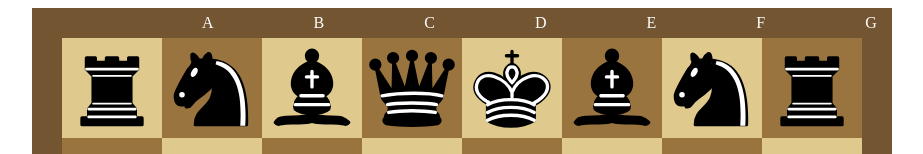
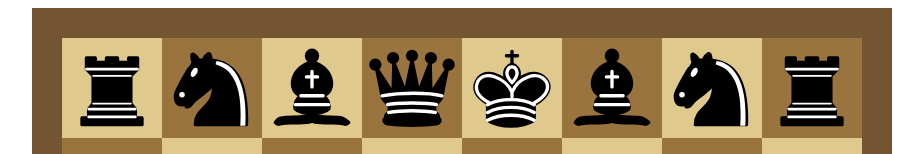
Before and after one commit to AlikAliev228/ches_front, a plain HTML site: page index.html in a window 1280 px wide. Shown: the top 154 px of the page, without its empty margins (276-1199 px from the left). Drawn offline with Linux system fonts and the light colour scheme.

Commit message:
write Document

```diff
--- a/index.html
+++ b/index.html
@@ -74,7 +74,7 @@
         <img style="right: 0; bottom: 100px;" class="img1 position" src="img/pawn-w.svg">
         <img style="right: 200px; bottom: 100px;" class="img1 position" src="img/pawn-w.svg">
         <!--numbers-->
-        <ol class="mean">
+        <!-- <ol class="mean">
             <li>A</li>
             <li>B</li>
             <li>C</li>
@@ -84,7 +84,7 @@
             <li>G</li>
             <li>H</li>
 
-        </ol>
+        </ol> -->
 
 
     </div>
```
Also changed, not shown: 1 other file.
